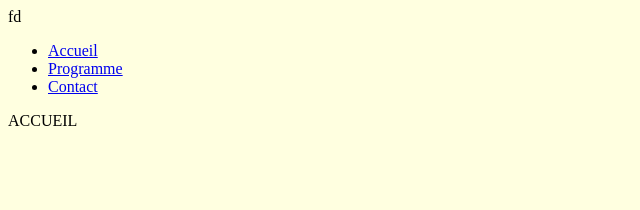
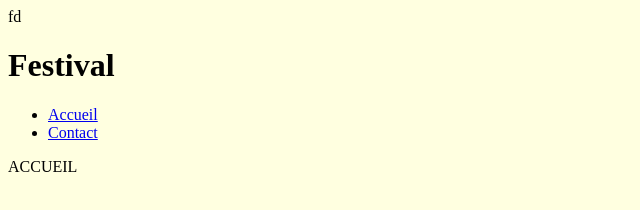
Before and after one commit to cedryc-ruth/festival2025, a plain HTML site: page index.html in a window 1280 px wide. Shown: the whole page, without its empty margins (0-640 px from the left). Drawn offline with Linux system fonts and the light colour scheme.

Commit message:
Structuration de la page

```diff
--- a/index.html
+++ b/index.html
@@ -6,14 +6,17 @@
 <link rel="stylesheet" href="css/style.css">
 </head>fd
 <body>
+<main>
+<h1>Festival</h1>
+
 <nav>
 	<ul>
 		<li><a href="#">Accueil</a></li>
-		<li><a href="/programme.html">Programme</a></li>
 		<li><a href="/contact.html">Contact</a></li>
 	</ul>
 </nav>
 
 ACCUEIL
+</main>
 </body>
 </html>
```
